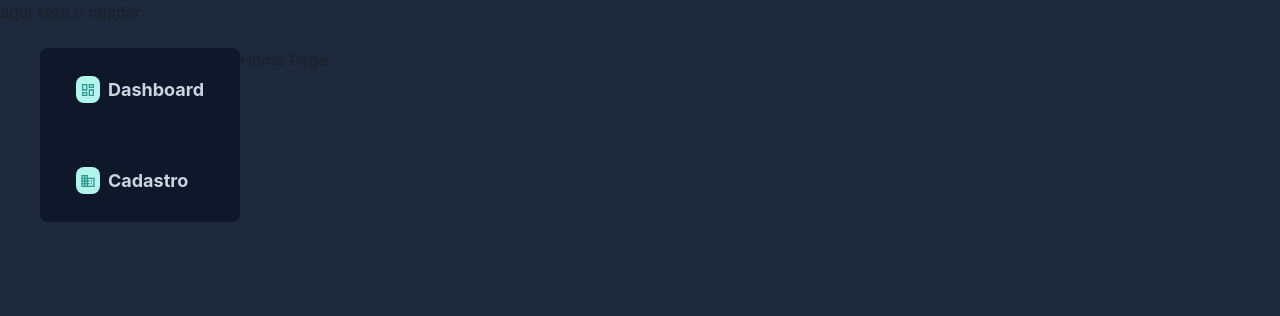
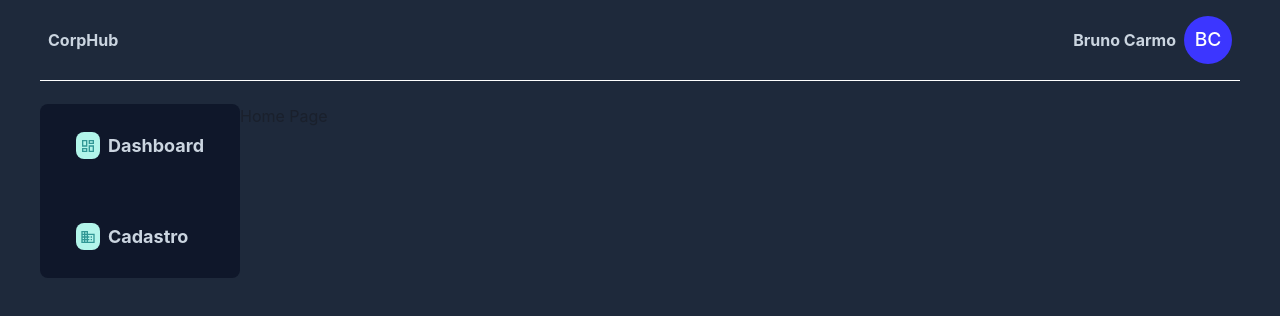
Before and after one commit to BrunoReCarmo/Crud-Energizou, a React (Create React App) app in the folder client/: page / in a window 1280 px wide. Shown: the top 316 px of the page. Built offline with nearby package versions, Linux system fonts and the light colour scheme.

Commit message:
Frontend: Header (#12)

```diff
--- a/client/src/App.js
+++ b/client/src/App.js
@@ -1,14 +1,14 @@
 import React from "react";
 import { Flex, Box } from "@chakra-ui/react";
 import { Home, Cadastro } from "./pages";
-import { Sidebar } from "./components";
+import { Sidebar, Header } from "./components";
 import { BrowserRouter as Router, Route, Routes } from "react-router-dom";
 
 function App() {
   return (
     <>
       <Flex h="100vh" flexDirection="column" className="bg-slate-800">
-        <h1>aqui será o header</h1>
+        <Header />
         <Flex w="100%" my="6" maxW={1200} mx="auto">
           <Sidebar />
           <Box w="100%">
--- /dev/null
+++ b/client/src/components/Header.js
@@ -0,0 +1,41 @@
+import {
+  Avatar,
+  Flex,
+  HStack,
+  Text,
+  useBreakpointValue,
+} from "@chakra-ui/react";
+import React from "react";
+
+const Header = () => {
+  const isMobile = useBreakpointValue({
+    base: true,
+    lg: false,
+  });
+
+  return (
+    <Flex
+      as="header"
+      w="100%"
+      maxW={1200}
+      h="20"
+      mx="auto"
+      px="2"
+      py="2"
+      align="center"
+      boxShadow="0 1px 0 #FFF"
+      color="gray.300"
+      fontWeight="bold"
+    >
+      <Text>CorpHub</Text>
+      <Flex ml="auto">
+        <HStack>
+          <Text>Bruno Carmo</Text>
+          <Avatar size="md" name="Bruno Carmo" />
+        </HStack>
+      </Flex>
+    </Flex>
+  );
+};
+
+export default Header;
--- a/client/src/components/index.ts
+++ b/client/src/components/index.ts
@@ -1,5 +1,7 @@
 import Sidebar from "./Sidebar";
+import Header from "./Header";
 
 export {
     Sidebar,
+    Header
 }
```
